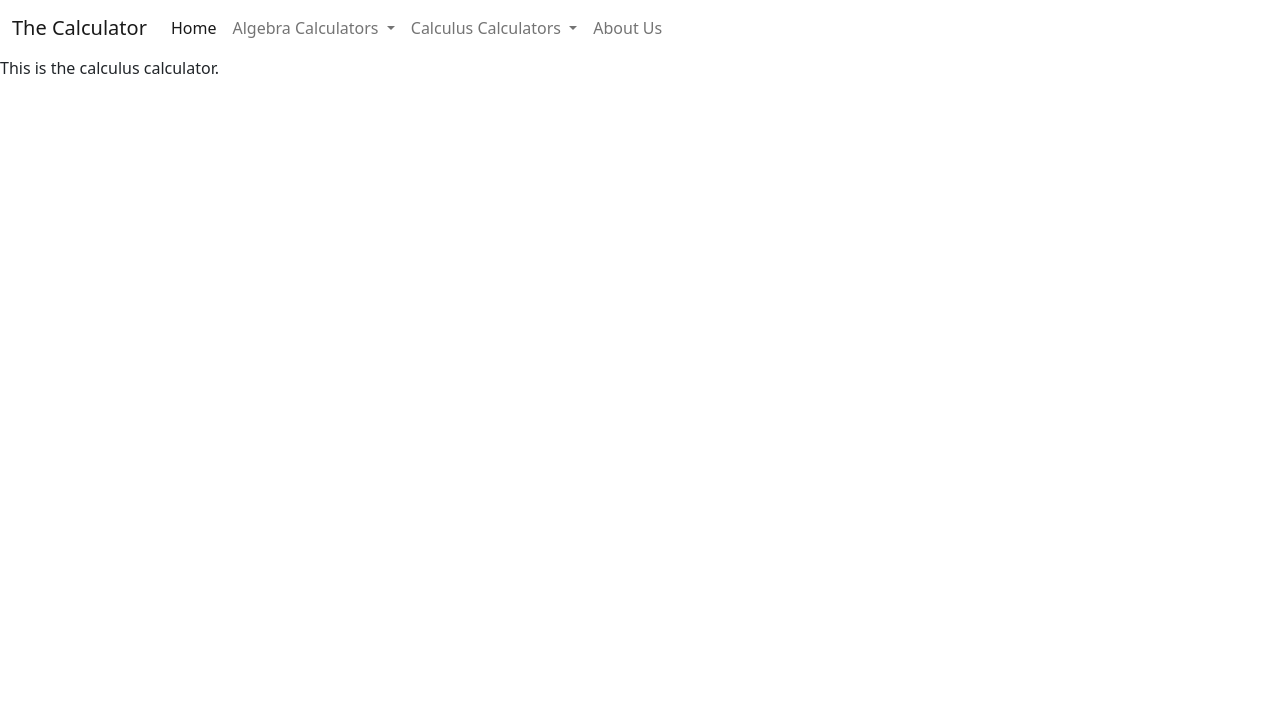
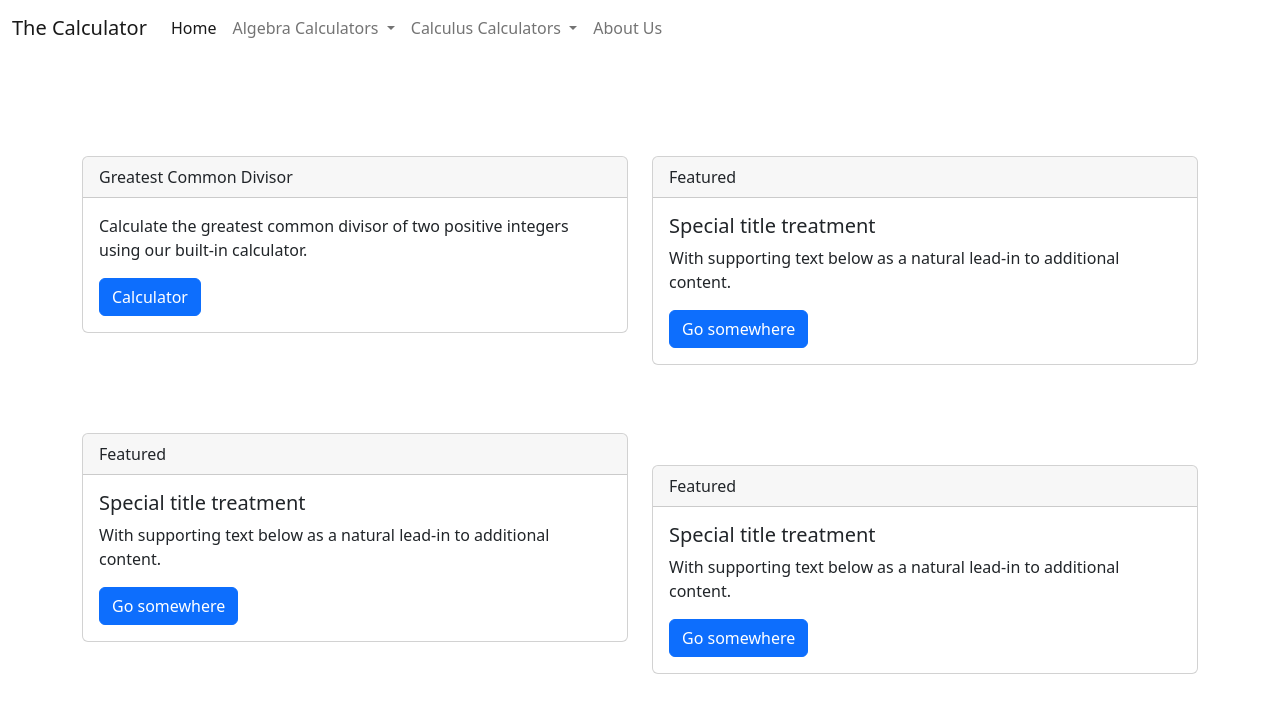
Before and after one commit to onionleon/mathproject, a Django app: page /algebra-calculator/ in a window 1280 px wide. Shown: the top 713 px of the page. Run offline with Django 4.2, Linux system fonts and the light colour scheme; some libraries are stand-ins or nearby versions.

Commit message:
Worked on html files.

```diff
--- a/resumeproject/main/templates/main/alg_c.html
+++ b/resumeproject/main/templates/main/alg_c.html
@@ -5,5 +5,64 @@ Algebra Calculators
 {% endblock %}
 
 {% block content %}
-This is the algebra calculator.
+<div class="container">
+    <div class="row">
+
+        <div class="col" style="padding-top: 100px;">
+
+            <div class="card">
+                <div class="card-header">
+                  Greatest Common Divisor
+                </div>
+                <div class="card-body">
+                  <p class="card-text">Calculate the greatest common divisor of two positive integers using our built-in calculator.</p>
+                  <a href="/greatest-common-divisor" class="btn btn-primary">Calculator</a>
+                </div>
+              </div>
+
+              <div style="padding-top: 100px;">
+              <div class="card">
+                <div class="card-header">
+                  Featured
+                </div>
+                <div class="card-body">
+                  <h5 class="card-title">Special title treatment</h5>
+                  <p class="card-text">With supporting text below as a natural lead-in to additional content.</p>
+                  <a href="#" class="btn btn-primary">Go somewhere</a>
+                </div>
+              </div>
+              </div>
+
+        </div>
+
+        <div class="col" style="padding-top: 100px;">
+
+            <div class="card">
+                <div class="card-header">
+                  Featured
+                </div>
+                <div class="card-body">
+                  <h5 class="card-title">Special title treatment</h5>
+                  <p class="card-text">With supporting text below as a natural lead-in to additional content.</p>
+                  <a href="#" class="btn btn-primary">Go somewhere</a>
+                </div>
+              </div>
+
+              <div style="padding-top: 100px;">
+              <div class="card">
+                <div class="card-header">
+                  Featured
+                </div>
+                <div class="card-body">
+                  <h5 class="card-title">Special title treatment</h5>
+                  <p class="card-text">With supporting text below as a natural lead-in to additional content.</p>
+                  <a href="#" class="btn btn-primary">Go somewhere</a>
+                </div>
+              </div>
+              </div>
+
+        </div>
+
+    </div>
+</div>
 {% endblock %}
--- a/resumeproject/main/templates/main/base.html
+++ b/resumeproject/main/templates/main/base.html
@@ -62,7 +62,7 @@
       }
       .container-fluid a{
         color: #e9c8e9;
-      } */
+      }
 
       .navbar-nav{
         color: #ab17ab;
@@ -80,7 +80,7 @@
       }
       .dropdown-item {
         color: #771a77;
-      }
+      }*/
 
 
 
@@ -120,7 +120,7 @@
                     Algebra Calculators
                   </a>
                   <ul class="dropdown-menu">
-                    <li><a class="dropdown-item" href="/calculus-calculator">All Calculators</a></li>
+                    <li><a class="dropdown-item" href="/algebra-calculator">All Calculators</a></li>
                     <li><a class="dropdown-item" href="/greatest-common-divisor">GCD Calculator</a></li>
                     <li><a class="dropdown-item" href="/ldet">LDET Calculator</a></li>
                     <li><a class="dropdown-item" href="/prime-factorization">Prime Factorization</a></li>
@@ -131,7 +131,7 @@
                     Calculus Calculators
                   </a>
                   <ul class="dropdown-menu">
-                    <li><a class="dropdown-item" href="/algebra-calculator">All Calculators</a></li>
+                    <li><a class="dropdown-item" href="/calculus-calculator">All Calculators</a></li>
                     <li><a class="dropdown-item" href="/home">Nothing Here Yet</a></li>
                   </ul>
                 </li>
--- a/resumeproject/main/templates/main/calc_c.html
+++ b/resumeproject/main/templates/main/calc_c.html
@@ -3,7 +3,6 @@
 {% block title %}
 Calculus Calculators
 {% endblock %}
-
 {% block content %}
 This is the calculus calculator.
 {% endblock %}
--- a/resumeproject/main/templates/main/gcd.html
+++ b/resumeproject/main/templates/main/gcd.html
@@ -6,7 +6,7 @@ Greatest Common Divisor
 
 {% block content %}
 
-<div class="container text-center">
+<div class="container">
   <div class="row g-2">
     <div class="col-6", style="padding-top: 50px;">
       <div class="p-3">
--- a/resumeproject/main/views.py
+++ b/resumeproject/main/views.py
@@ -9,10 +9,10 @@ def home(response):
     return render(response, 'main/base.html', {})
 
 def calc_calculator(response):
-    return render(response, 'main/alg_c.html', {})
+    return render(response, 'main/calc_c.html', {})
 
 def alg_calculator(response):
-    return render(response, 'main/calc_c.html', {})
+    return render(response, 'main/alg_c.html', {})
 
 def about_us(response):
     return render(response, 'main/about_us.html', {})
```
Also changed, not shown: resumeproject/db.sqlite3.
